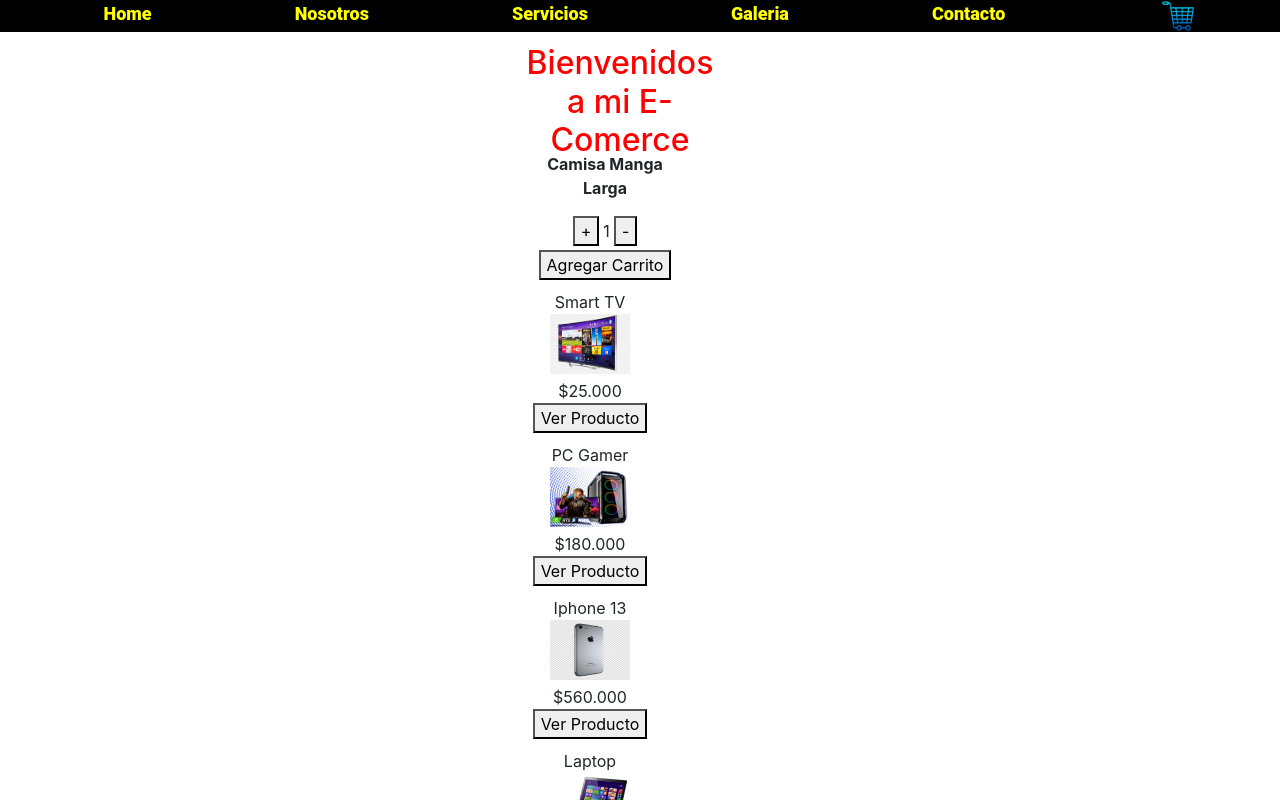
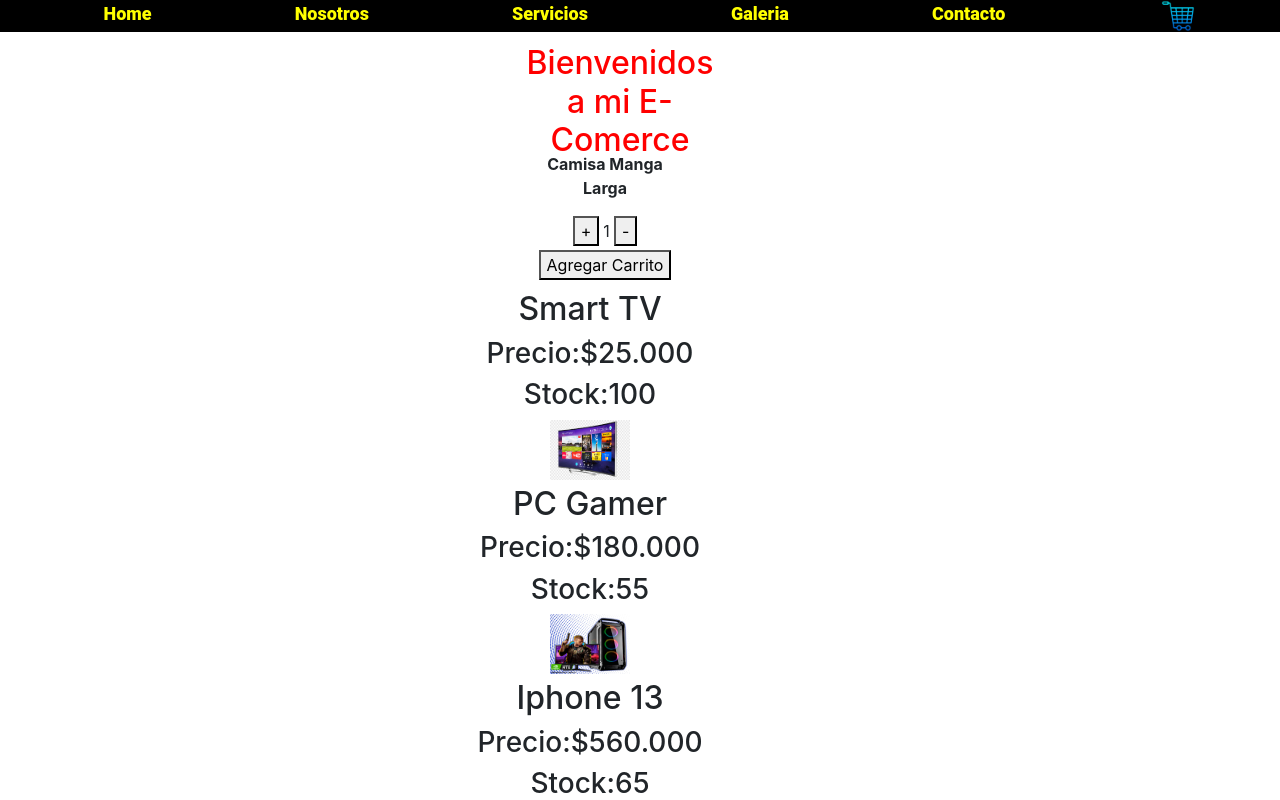
Before and after one commit to vago1992/Curso-React-Js-Santiago, a React (Create React App) app: page / in a window 1280 px wide. Shown: the top 800 px of the page. Built offline with nearby package versions, Linux system fonts and the light colour scheme; the HTML template or start-up script is replaced by a standard one.

Commit message:
5to commit

```diff
--- a/src/componentes/ItemListContainer.js
+++ b/src/componentes/ItemListContainer.js
@@ -1,19 +1,32 @@
 import React from 'react'
 import ItemCount from './ItemCount'
 import Saludo from './Saludo'
-import Items from './Items'
+import { useState, useEffect } from 'react'
+import { Products } from './products'
+import { ItemList } from './itemList'
+
 
 
 export default function ItemListContainer() {
-
+    const[productos,setProductos]=useState([])
+    const[loading,setLoading]=useState(true)
+    useEffect(() => {
+        Products
+        .then(resp=>setProductos(resp))
+        .catch(err=>console.log(err))
+        .finally(()=>setLoading(false))
+    }, [])
 
     return (
         <div>
-
-            <Saludo saludo="Bienvenidos a mi E-Comerce"/>
-            <ItemCount stock= {10}/>
-            <Items/>
-
+            {loading ? (
+                <h2>Cargando...</h2>
+            ):(
+                <><Saludo saludo="Bienvenidos a mi E-Comerce" />
+                <ItemCount stock={10} />
+                <ItemList productos={productos} />
+                </>
+            )}
         </div>
 
     )
--- a/src/componentes/Items.js
+++ b/src/componentes/Items.js
@@ -1,39 +1,15 @@
 import React from 'react'
-import { useState, useEffect } from 'react'
-import { ItemList } from './itemList'
 
-export default function Items() {
 
-    const[productos,setProductos]=useState([])
-    const[loading,setLoading]=useState(true)
-    useEffect(() => {
-        ItemList
-        .then(resp=>setProductos(resp))
-        .catch(err=>console.log(err))
-        .finally(()=>setLoading(false))
-    }, [])
+export default function Items({producto}) {
+
+
     return (
         <div>
-            {loading ? <h2>Cargando...</h2> :
-            productos.map(prod=><div key={prod.id} className='itemList'>
-
-                <div>
-                    {`${prod.nombre}`}
-                </div>
-
-                <div>
-                    {prod.foto}<br/>
-
-                    {prod.precio}
-                </div>
-
-                <div>
-                    <button>Ver Producto</button>
-
-                </div>
-
-            </div>)}
-
+            <h2>{producto.nombre}</h2>
+            <h3>Precio:{producto.precio}</h3>
+            <h3>Stock:{producto.stock}</h3>
+            {producto.foto}
         </div>
     )
 }
--- a/src/componentes/itemList.js
+++ b/src/componentes/itemList.js
@@ -1,28 +1,15 @@
-import { useState, useEffect } from 'react'
-import pcGamer from "./pcGamer.png";
-import laptop from "./laptop.png";
-import iphone from "./iphone.png";
-import SmartTv from "./SmartTv.png";
+import React from 'react'
+import Items from './Items'
 import './Menu.css';
 
 
+export const ItemList = (productos) => {
+    return (
+        <div className='itemList'>
+            {productos.productos.map((producto)=>(
+                <Items key={producto.id} producto={producto}/>
+            ))}
 
-
-export const ItemList= new Promise((resolve,reject)=>{
-    const productos=[
-        {id:1, nombre:"Smart TV", precio:"$25.000", foto:<img src={SmartTv} className="fotoProducto"/>},
-        {id:2, nombre:"PC Gamer", precio:"$180.000",foto:<img src={pcGamer} className="fotoProducto"/>},
-        {id:3, nombre:"Iphone 13", precio:"$560.000",foto:<img src={iphone} className="fotoProducto"/>},
-        {id:4, nombre:"Laptop", precio:"$120.000",foto:<img src={laptop} className="fotoProducto"/>}
-
-    ];
-    let condicion=true
-    if(condicion){
-        setTimeout(()=>{},3000)
-        resolve(productos)
-
-    }
-    else{
-        reject("error")
-    }
-})
+        </div>
+    )
+}
--- /dev/null
+++ b/src/componentes/products.js
@@ -0,0 +1,29 @@
+import { useState, useEffect } from 'react'
+import pcGamer from "./pcGamer.png";
+import laptop from "./laptop.png";
+import iphone from "./iphone.png";
+import SmartTv from "./SmartTv.png";
+import './Menu.css';
+
+
+
+
+export const Products= new Promise((resolve,reject)=>{
+    const productos=[
+        {id:1, nombre:"Smart TV", precio:"$25.000",stock:100, foto:<img src={SmartTv} className="fotoProducto"/>},
+        {id:2, nombre:"PC Gamer", precio:"$180.000",stock:55, foto:<img src={pcGamer} className="fotoProducto"/>},
+        {id:3, nombre:"Iphone 13", precio:"$560.000",stock:65, foto:<img src={iphone} className="fotoProducto"/>},
+        {id:4, nombre:"Laptop", precio:"$120.000",stock:85, foto:<img src={laptop} className="fotoProducto"/>}
+
+    ];
+    let condicion=true
+    if(condicion){
+        setTimeout(()=>{
+            resolve(productos)
+        },3000)
+
+    }
+    else{
+        reject("error")
+    }
+})
```
Also changed, not shown: src/App.js (+17 -0 lines).
